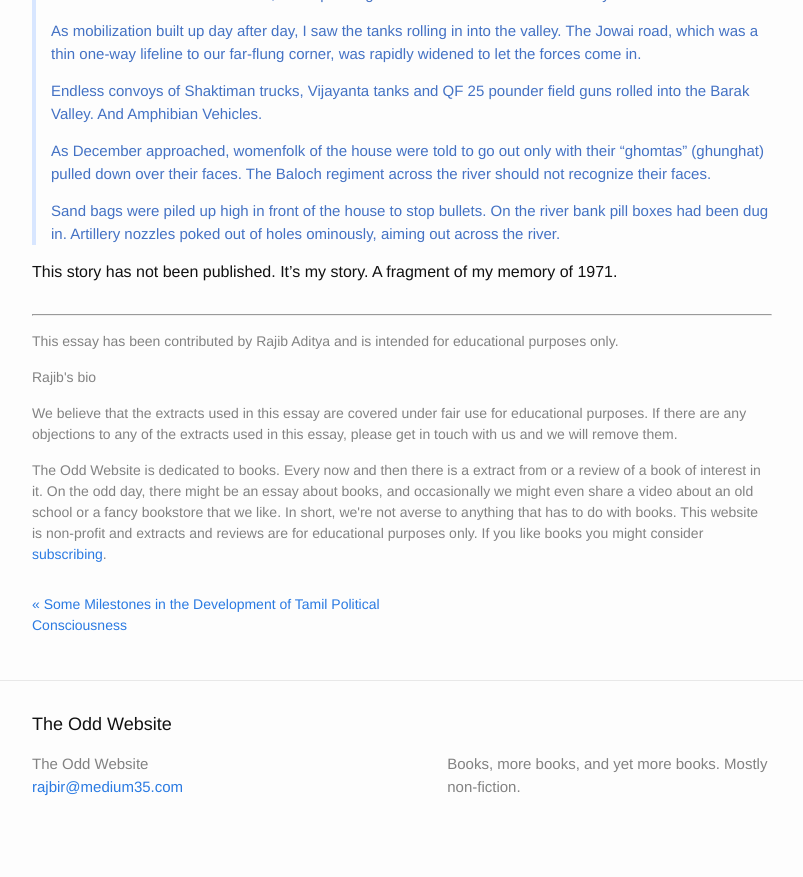
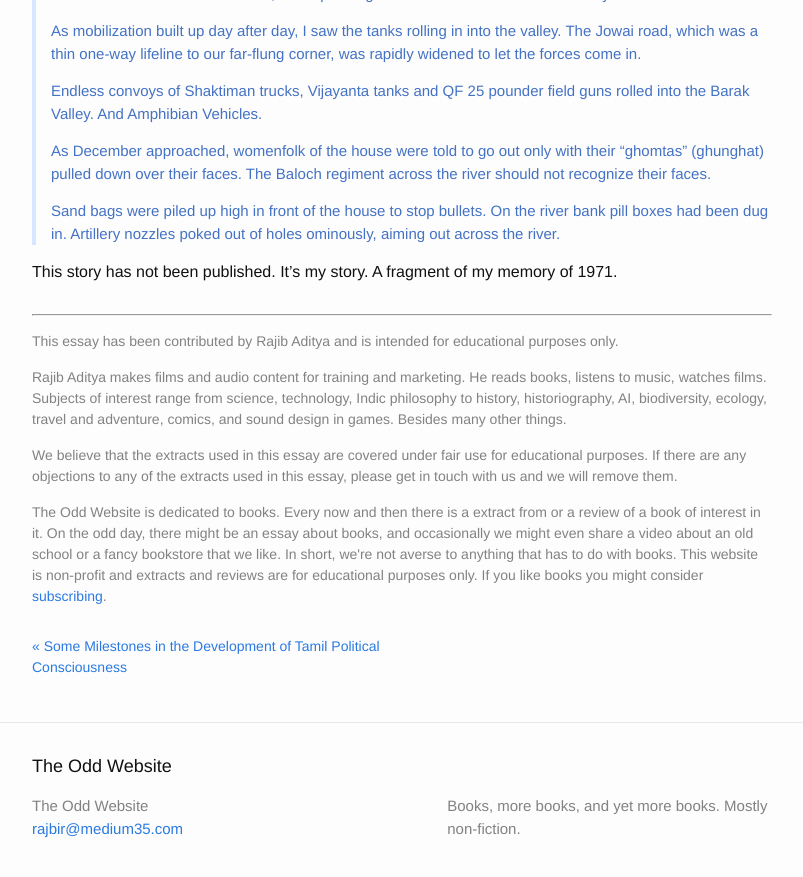
Before and after one commit to bhattacharjee/theodd.website, a Jekyll site: the page built from _posts/2019-05-03-Oral-History-Rajib-Aditya.markdown, in a window 1280 px wide and 900 px high, scrolled down 9044 px. Shown: the top 877 px of the window, without its empty margins (238-1041 px from the left). Built offline with Jekyll 4.4.1, drawn with Linux system fonts in a browser that asks for light colours.

Commit message:
Adding Rajib's Bio

```diff
--- a/_posts/2019-05-03-Oral-History-Rajib-Aditya.markdown
+++ b/_posts/2019-05-03-Oral-History-Rajib-Aditya.markdown
@@ -11,7 +11,7 @@ postauthor:  "Rajib Aditya"
 disclaimer:  "We believe that the extracts used in this essay are covered under fair use for educational purposes. If there are any objections to any of the extracts used in this essay, please get in touch with us and we will remove them."
 coverimage:  "https://images.gr-assets.com/books/1416179075l/4264843.jpg"
 goodreads:   "https://www.goodreads.com/book/show/4264843-parallels"
-postauthorbio: "Rajib's bio"
+postauthorbio: "Rajib Aditya makes films and audio content for training and marketing. He reads books, listens to music, watches films. Subjects of interest range from science, technology, Indic philosophy to history, historiography, AI, biodiversity, ecology, travel and adventure, comics, and sound design in games. Besides many other things."
 ---
 
 Late in the year 1990 I met _Tim_ and _Sharon Hansen_, Fulbright scholars who were touring India. Although they were a good 30 years older than me, we hit off well. Tim gave me a manuscript of a book he was co-authoring, called [_"Parallels: The Soldiers' Knowledge And The Social Definition Of War."_](https://www.goodreads.com/book/show/4264843-parallels)
```
